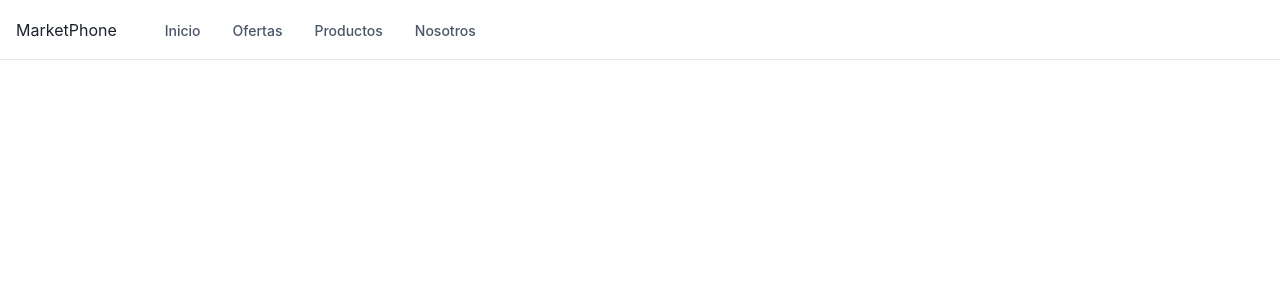
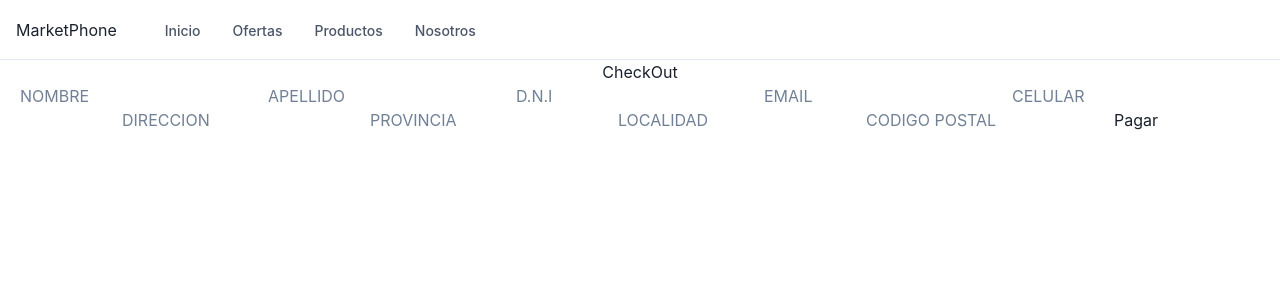
Before and after one commit to tomasschulteis/proyecto_tiendadecelulares_schulteistomas.io, a React (Create React App) app: page /checkOut in a window 1280 px wide. Shown: the top 300 px of the page. Built offline with nearby package versions, Linux system fonts and the light colour scheme.

Commit message:
version item collection ii

```diff
--- a/src/components/Cart/Cart.jsx
+++ b/src/components/Cart/Cart.jsx
@@ -21,6 +21,7 @@ export const Cart = () => {
 
      <div>
       <Button className='botonnvaciar' onClick={clear}>Vaciar carrito</Button>
+      <Link to="/CheckOut"><Button>CheckOut</Button></Link>
      </div>
     </>
   )
--- /dev/null
+++ b/src/components/Checkout/CheckOut.jsx
@@ -0,0 +1,44 @@
+import React,{useContext,useState} from 'react';
+import { Cartcontext } from '../Context/CartContext';
+import {addDoc,collection,getFirestore} from 'firebase/firestore';
+
+export default function CheckOut() {
+
+    const {Cart} = useContext (Cartcontext);
+    const [name,setName] =useState('');
+    const [surname,setSurname] =useState('');
+    const [documento,setDocumento] =useState('');
+    const [email,setEmail] =useState('');
+    const [phone,setPhone] =useState('');
+    const [adress,setAdress] =useState('');
+    const [provincia,setProvincia] =useState('');
+    const [localidad,setLocalidad] =useState('');
+    const [codigopostal,setCodigopostal] =useState('');
+
+    function finalizarCompra(){
+       const db= getFirestore();
+        let order = {buyer: {name,surname,documento,email,phone,adress,provincia,localidad,codigopostal}, items: Cart, total:Cart.reduce((pv,cv)=> pv + parseFloat(cv.Precio.replace("$","") * parseFloat(cv.quantity)),0)}
+        const orderCollection = collection(db,'orderd');
+        addDoc (orderCollection,order).then(({id})=> {
+            console.log(id)
+        })
+    }
+
+    return (
+    <>
+     <div>CheckOut</div>
+     <form onSubmit={onsubmit}>
+        <input value={name} onChange={(e) => setName(e.value)} type={"Text"} placeholder="NOMBRE"></input>
+        <input value={surname} onChange={(e) => setSurname(e.value)} type={"Text"} placeholder="APELLIDO"></input>
+        <input value={documento} onChange={(e) => setDocumento(e.value)} type={"number"} placeholder="D.N.I"></input>
+        <input value={email} onChange={(e) => setEmail(e.value)} type={"email"} placeholder="EMAIL"></input>
+        <input value={phone} onChange={(e) => setPhone(e.value)} type={"number"} placeholder="CELULAR"></input>
+        <input value={adress} onChange={(e) => setAdress(e.value)} type={"Text"} placeholder="DIRECCION"></input>
+        <input value={provincia} onChange={(e) => setProvincia(e.value)} type={"Text"} placeholder="PROVINCIA"></input>
+        <input value={localidad} onChange={(e) => setLocalidad(e.value)} type={"Text"} placeholder="LOCALIDAD"></input>
+        <input value={codigopostal} onChange={(e) => setCodigopostal(e.value)} type={"number"} placeholder="CODIGO POSTAL" ></input>
+        <button onClick={finalizarCompra}>Pagar</button>
+     </form>
+    </>
+  )
+}
--- a/src/components/routes/rutas.jsx
+++ b/src/components/routes/rutas.jsx
@@ -5,6 +5,7 @@ import ItemListContainer from '../ItemListContainer/ItemListContainer';
 import { ItemDetailContainer } from '../ItemDetailContainer/ItemDetailContainer';
 import '../routes/Rutas.css';
 import Cart from "../Cart/Cart";
+import CheckOut from "../Checkout/CheckOut";
 
 const Rutas = () => {
    return(
@@ -17,6 +18,7 @@ const Rutas = () => {
               <Route path='/marca/:marcaId' element={<ItemListContainer greeting="Ofertas del mes de Agosto"/>} />
               <Route path='/detalle/:detalleId' element={<ItemDetailContainer/>}/>
               <Route path="/Cart" element={<Cart/>}></Route>
+              <Route path="/checkOut" element={<CheckOut></CheckOut>}></Route>
            </Routes>
         </BrowserRouter>
      </div>
```
